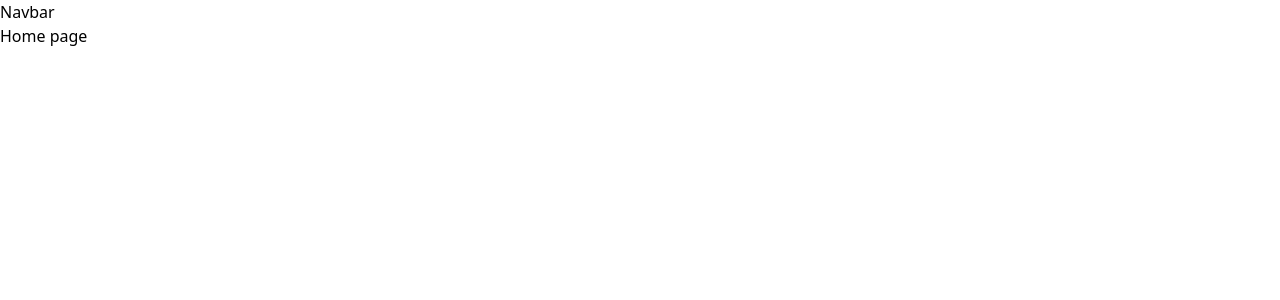
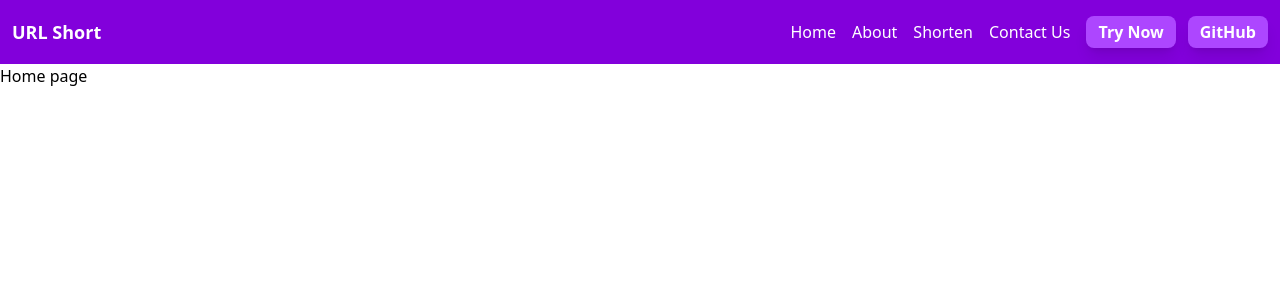
Before and after one commit to s-afrid/urlshort, a Next.js app: page / in a window 1280 px wide. Shown: the top 300 px of the page. Built offline with nearby package versions, Linux system fonts and the light colour scheme.

Commit message:
added basic structure to navbar

```diff
--- a/components/Navbar.js
+++ b/components/Navbar.js
@@ -1,10 +1,22 @@
-import React from 'react'
+import Link from "next/link"
 
 const Navbar = () => {
   return (
-    <div>
-      Navbar
-    </div>
+    <nav className='h-16 bg-purple-700 flex justify-between px-3 items-center text-white'>
+        <div className="logo font-bold text-lg">
+            URL Short
+        </div>
+        <ul className='flex justify-center items-center gap-4'>
+            <Link href='/'><li>Home</li></Link>
+            <Link href='/about'><li>About</li></Link>
+            <Link href='/generate'><li>Shorten</li></Link>
+            <Link href='/contact'><li>Contact Us</li></Link>
+            <li className="flex gap-3">
+                <Link href="/generate"><button className="bg-purple-500 shadow-lg px-3 py-1 font-bold rounded-lg">Try Now</button></Link>
+                <Link href="/github"><button className="bg-purple-500 shadow-lg px-3 py-1 font-bold rounded-lg">GitHub</button></Link>
+            </li>
+        </ul>
+    </nav>
   )
 }
 
```
